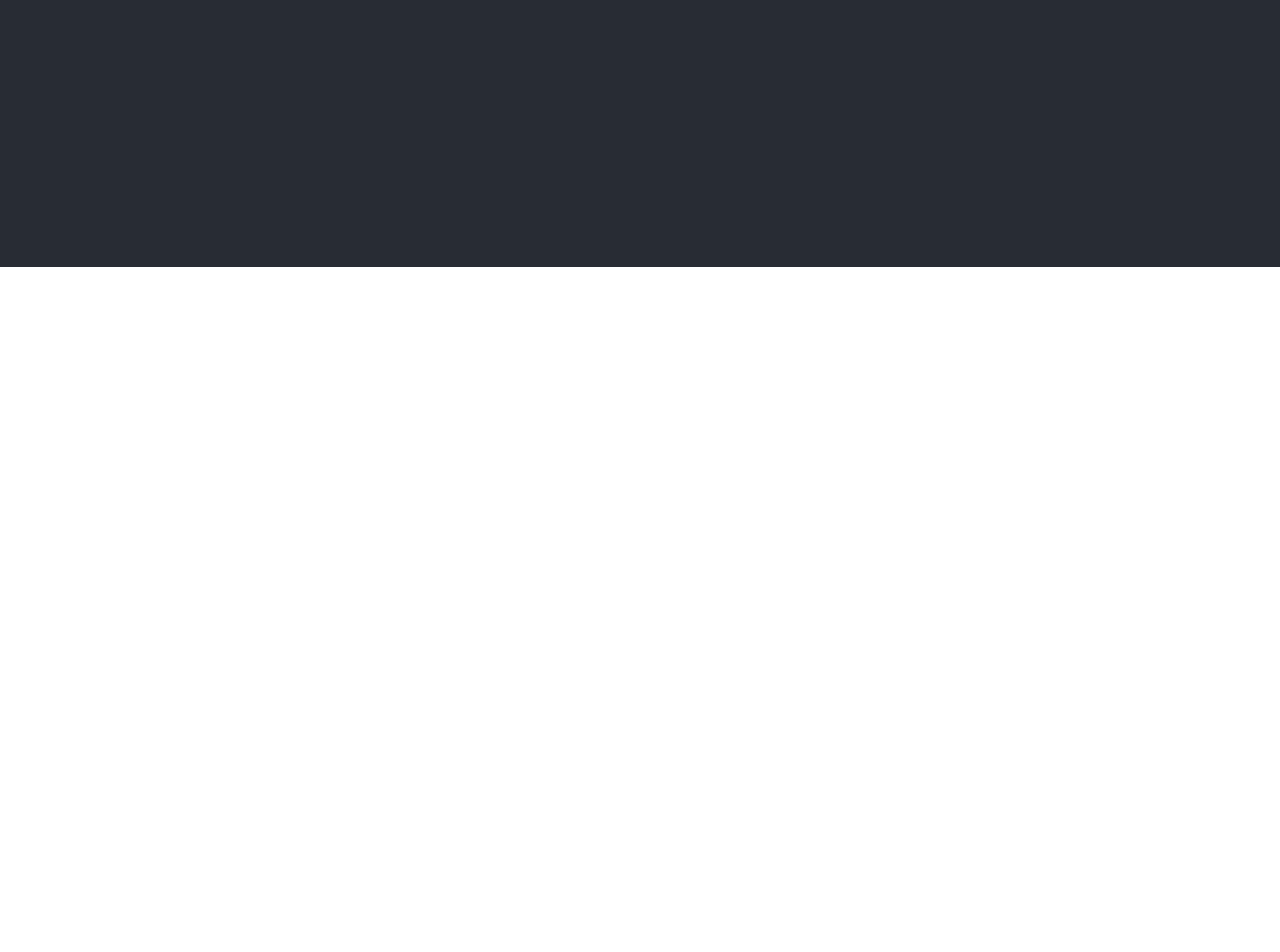
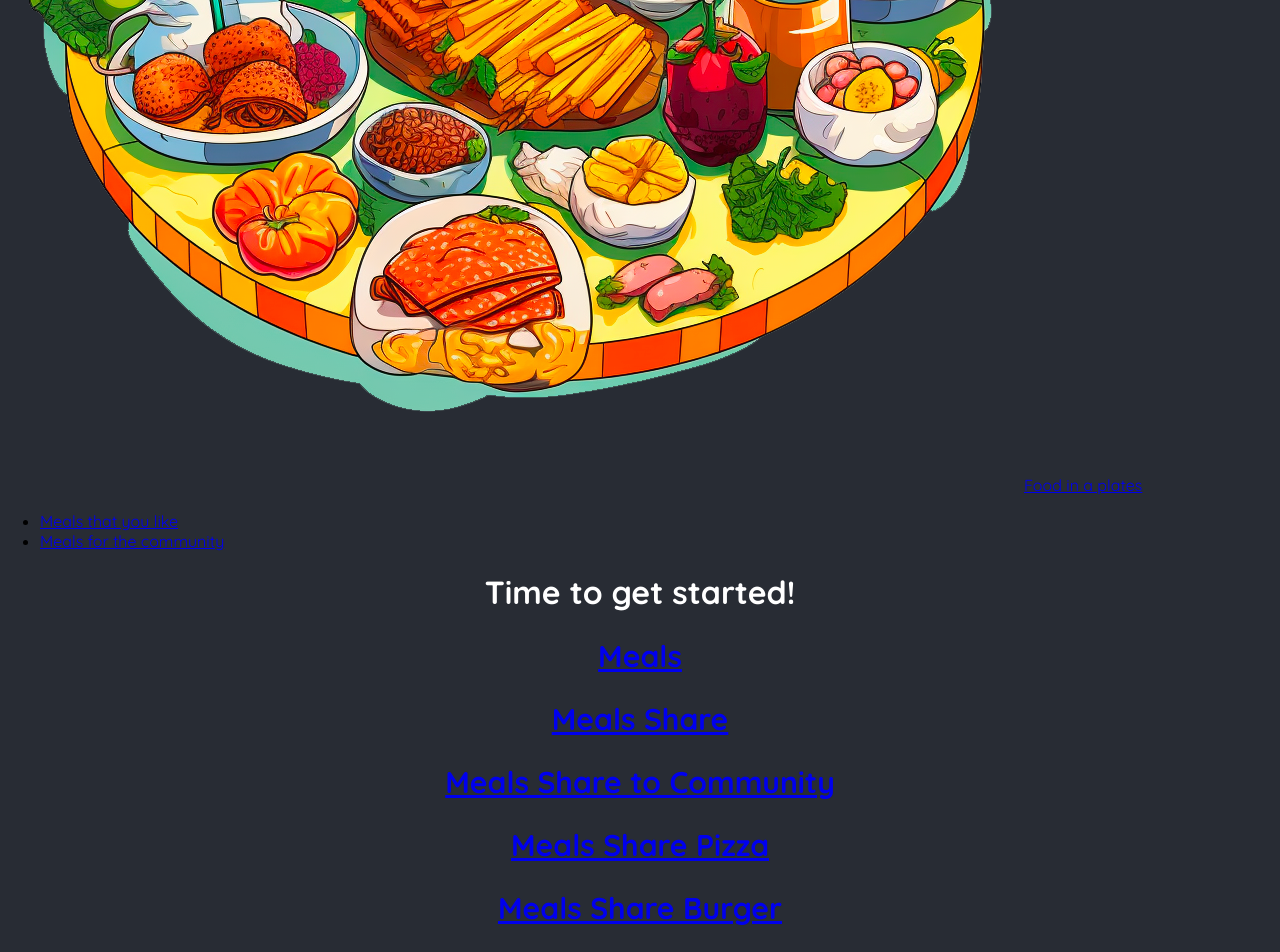
Before and after one commit to akashstha/foodies-starting-apps, a Next.js app: page / in a window 1280 px wide. Shown: the part 533-1485 px from the top of the page. Before the commit the page ends 800 px from the top, so only its background shows below. Built offline with nearby package versions, Linux system fonts and the light colour scheme.

Commit message:
adding the main header

```diff
--- a/app/layout.js
+++ b/app/layout.js
@@ -1,3 +1,4 @@
+import MainHeader from '@/components/MainHeader';
 import './globals.css';
 
 export const metadata = {
@@ -29,7 +30,7 @@ export default function RootLayout({ children }) {
             ></path>
           </svg>
         </div>
-
+        <MainHeader/>
         {children}
       </body>
     </html>
--- /dev/null
+++ b/components/MainHeader.js
@@ -0,0 +1,24 @@
+import imagesFood from "@/assets/logo.png";
+import Link from "next/link";
+
+const MainHeader = () =>{
+    return(
+        <header>
+            <Link href="/">
+            <img src ={imagesFood.src} alt = "Food on the paltes"/>
+            Food in a plates</Link>
+
+            <nav>
+                <ul>
+                    <li>
+                        <Link href="/meals">Meals that you like</Link>
+                    </li>
+                    <li>
+                        <Link href="/community">Meals for the community</Link>
+                    </li>
+                </ul>
+            </nav>
+            </header>
+    )
+}
+export default MainHeader;
```
